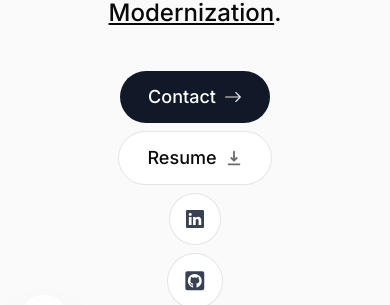
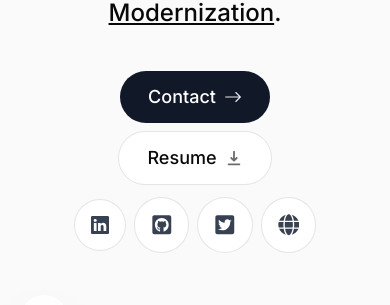
Before and after one commit to adekoyadapo/aade-me, a Next.js app: page / in a window 390 px wide. Shown: the part 481-786 px from the top of the page. Built offline with nearby package versions, Linux system fonts and the light colour scheme; no server answers.

Commit message:
Improve mobile social icon layout

```diff
--- a/components/intro.tsx
+++ b/components/intro.tsx
@@ -59,13 +59,14 @@ export default function Intro() {
       </motion.h1>
 
       <motion.div
-        className="flex flex-col sm:flex-row items-center justify-center gap-2 px-4 text-lg font-medium"
+        className="flex flex-col items-center justify-center gap-3 px-4 text-lg font-medium sm:flex-row sm:flex-wrap"
         initial={{ opacity: 0, y: 100 }}
         animate={{ opacity: 1, y: 0 }}
         transition={{
           delay: 0.1,
         }}
       >
+        <div className="flex w-full flex-col items-center gap-2 sm:w-auto sm:flex-row">
           <Link
             href="#contact"
             className="group bg-gray-900 text-white px-7 py-3 flex items-center gap-2 rounded-full outline-none focus:scale-110 hover:scale-110 hover:bg-gray-950 active:scale-105 transition"
@@ -84,7 +85,9 @@ export default function Intro() {
             Resume{" "}
             <HiDownload className="opacity-60 group-hover:translate-y-1 transition" />
           </a>
+        </div>
 
+        <div className="flex flex-row flex-wrap items-center justify-center gap-2">
           <a
             className="bg-white p-4 text-gray-700 hover:text-gray-950 flex items-center gap-2 rounded-full focus:scale-[1.15] hover:scale-[1.15] active:scale-105 transition cursor-pointer borderBlack dark:bg-white/10 dark:text-white/60"
             href="https://www.linkedin.com/in/adekoya-adedapomola/"
@@ -114,6 +117,7 @@ export default function Intro() {
           >
             <FaGlobe />
           </a>
+        </div>
       </motion.div>
     </section>
   );
```
Also changed, not shown: 1 other file (tests, documents, lock files or other folders). Lines whose indentation alone changed are shown as unchanged.
